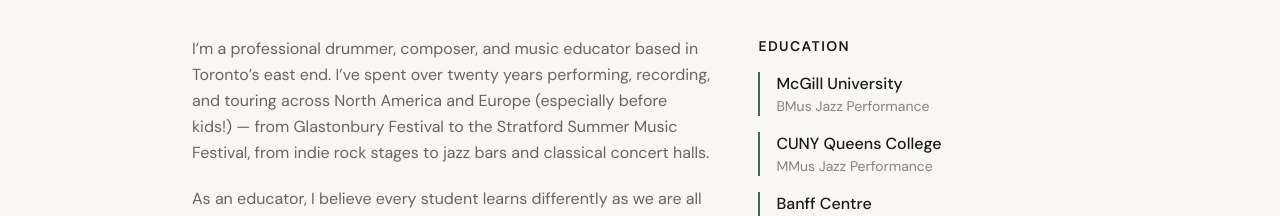
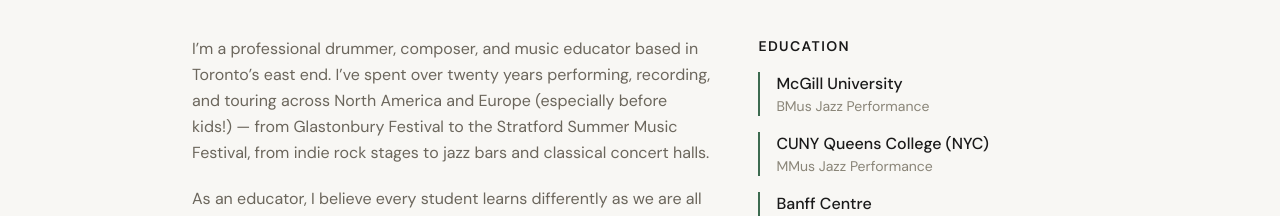
Before and after one commit to nicodann/nico-dann-drumlessons, a Next.js app: page / in a window 1280 px wide. Shown: the part 1000-1216 px from the top of the page. Built offline with nearby package versions, Linux system fonts and the light colour scheme.

Commit message:
Edit copy.

```diff
--- a/app/components/About/index.tsx
+++ b/app/components/About/index.tsx
@@ -7,7 +7,7 @@ export default function About() {
       label: "McGill University",
       detail: "BMus Jazz Performance",
     },
-    { label: "CUNY Queens College", detail: "MMus Jazz Performance" },
+    { label: "CUNY Queens College (NYC)", detail: "MMus Jazz Performance" },
     { label: "Banff Centre", detail: "Residencies and Workshops" },
     {
       label: "Private Study",
```
Also changed, not shown: public/icon-512.png (deleted).
